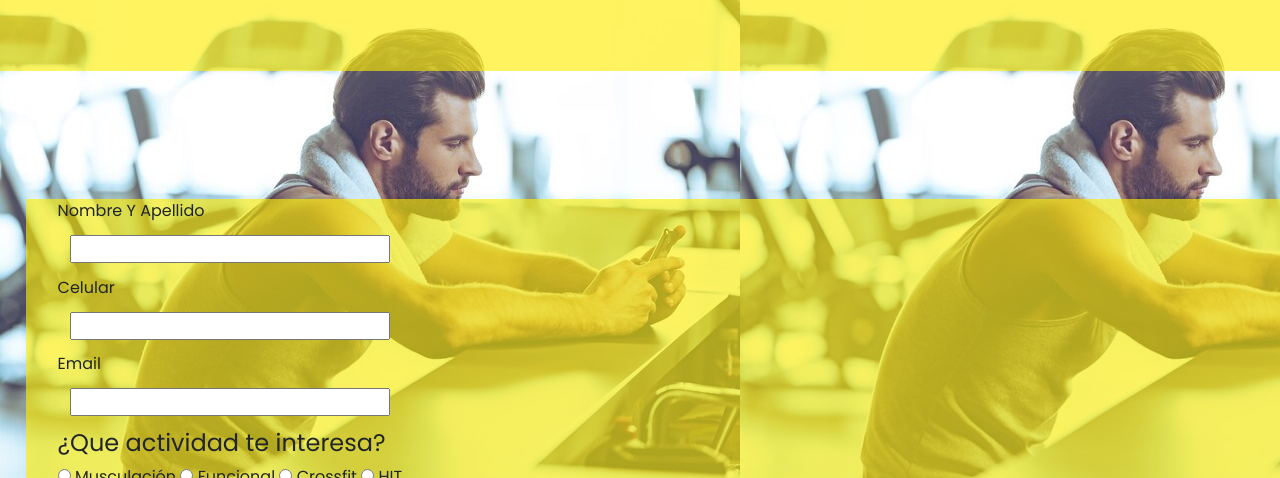
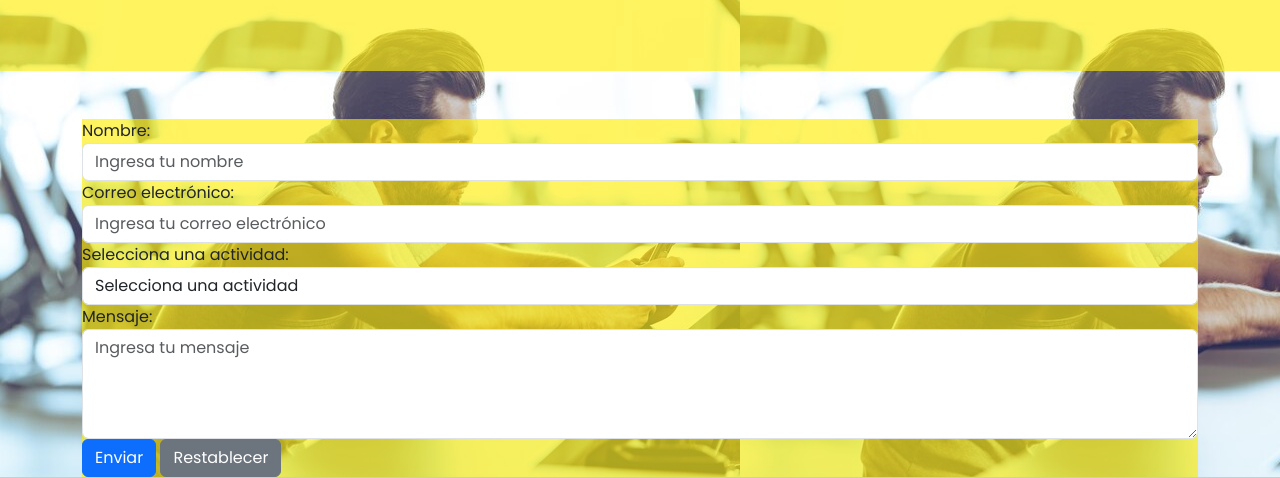
Before and after one commit to chopsuey93/proyectofinalLionelEspejo, a website: page pages/contacto.html in a window 1280 px wide. Shown: the part 500-978 px from the top of the page. Drawn offline with nearby package versions, Linux system fonts and the light colour scheme; files that its build step writes are made by us from their sources; files whose address does not match are found by name.

Commit message:
Terminando proyecto

```diff
--- a/pages/contacto.html
+++ b/pages/contacto.html
@@ -64,44 +64,36 @@
 
 <!----------------------------------formulario-------------------------------------------------->
 
-    <form action="">
-        <ol class="formulario">
 
-            <il> <label for="nombre">Nombre Y Apellido</label>
-                <input type="text" name="nombre" class="contacto1">
-            </il>
-            <il><label for="number">Celular</label>
-                <input type="number" class="contacto2">
-            </il>
-            <il>
-                <label for="email">Email</label>
-                <input type="email" class="contacto3">
-            </il>
-            <il>
-                <h4>¿Que actividad te interesa?</h4>
-            </il>
+ <div class="container mt-5">
+    <form class="formulario">
+      <div class="form-group">
+        <label for="nombre">Nombre:</label>
+        <input type="text" class="form-control" class="nombre" placeholder="Ingresa tu nombre">
+      </div>
+      <div class="form-group">
+        <label for="email">Correo electrónico:</label>
+        <input type="email" class="form-control" class="email" placeholder="Ingresa tu correo electrónico">
+      </div>
+      <div class="form-group">
+        <label for="opciones">Selecciona una actividad:</label>
+        <select class="form-control" class="opciones" required>
+          <option value="">Selecciona una actividad</option>
+          <option value="opcion1">Musculación</option>
+          <option value="opcion2">Funcional</option>
+          <option value="opcion3">Crossfit</option>
+          <option value="opcion3">Hit</option>
+        </select>
+      </div>
 
-            <input type="radio" name="respuesta" value="musculacion">
-            <label for="opcion1">Musculación</label>
-
-            <input type="radio" name="respuesta" value="funcional">
-            <label for="opcion2">Funcional</label>
-
-            <input type="radio" name="respuesta" value="crossfit">
-            <label for="opcion3"> Crossfit</label>
-
-            <input type="radio" name="respuesta" value="hit">
-            <label for="opcion4">HIT</label>
-
-
+      <div class="form-group">
+        <label for="mensaje">Mensaje:</label>
+        <textarea class="form-control" class="mensaje" rows="4" placeholder="Ingresa tu mensaje"></textarea>
+      </div>
+      <button type="submit" class="btn btn-primary">Enviar</button>
+      <button type="reset" class="btn btn-secondary">Restablecer</button>
     </form>
-
-
-    <div>
-        <input type="submit" value="enviar formulario" class="enviar">
-        <input type="reset" class="reset">
-    </div>
-</ol>
+  </div>
 
     <!----------------------------------pie de pagina-------------------------------------------------->
     <footer>
@@ -147,6 +139,9 @@
             </div>
     </footer>
 </section>
+<script src="https://code.jquery.com/jquery-3.5.1.slim.min.js"></script>
+  <script src="https://cdn.jsdelivr.net/npm/@popperjs/core@2.9.3/dist/umd/popper.min.js"></script>
+  <script src="https://stackpath.bootstrapcdn.com/bootstrap/4.5.2/js/bootstrap.min.js"></script>
 
 </body>
 
--- a/scss/styles.scss
+++ b/scss/styles.scss
@@ -205,6 +205,7 @@ header {
     padding: 10%;
     padding-top: 20%;
     background-color: rgba(255, 238, 0, 0.623);
+    transition: 1s;
 
     &:hover {
         background-color: rgba(255, 255, 255, 0.726);
@@ -216,31 +217,10 @@ header {
 
 
 }
+.formulario{
+    background-color: rgba(255, 238, 0, 0.623);
+}
 
-
-.formulario {
-    background-color: rgba(255, 238, 0, 0.623);
-    background-size: cover;
-    margin-top: 10%;
-    margin-left: 2%;
-    display: block;
-    .contacto1,
-    .contacto2,
-    .contacto3,
-    .contacto4 {
-        margin: 1%;
-
-        display: block;
-    }
-    .enviar:hover {
-        background-color: rgba(48, 184, 84, 0.603);
-    }
-
-    .reset:hover {
-        background-color: rgba(48, 184, 84, 0.603);
-    }
-
-}
 /*-------------------------------------actividades--------------------------------------------------*/
 .imagenactividad{
     width: $ancho;
```
Also changed, not shown: css/styles.css, 1 other file.
